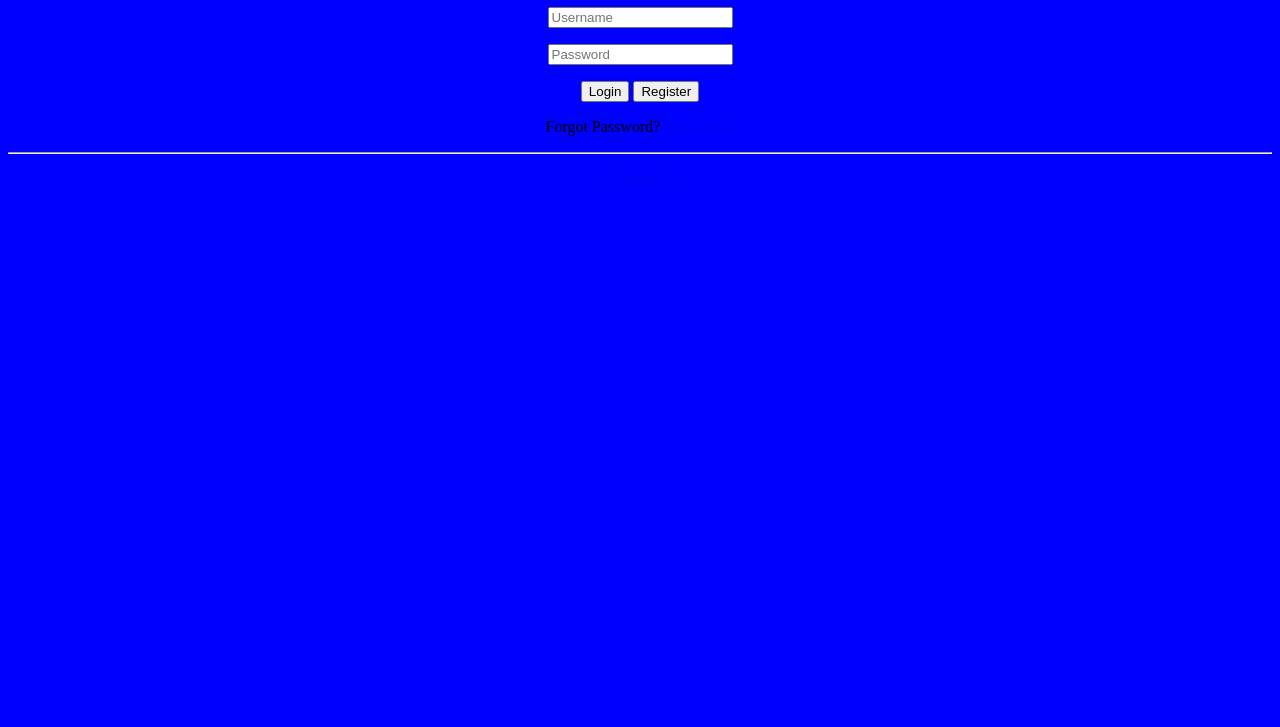
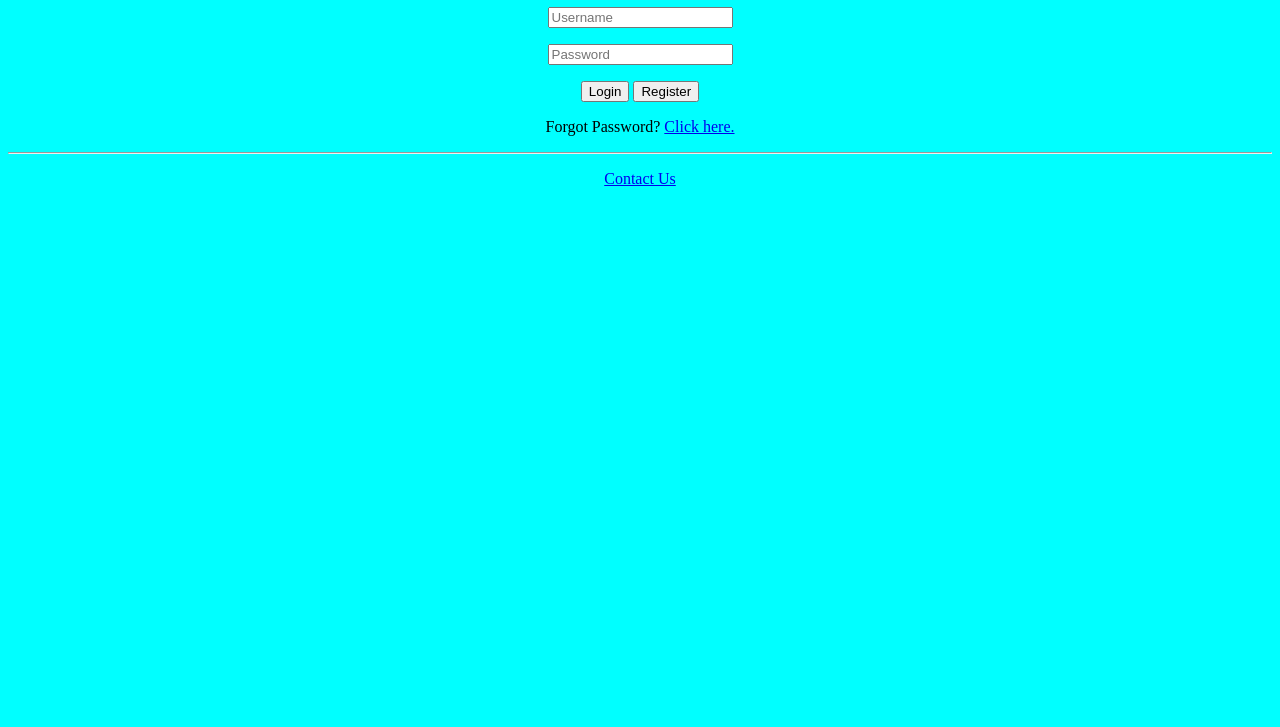
Before and after one commit to JethroAniz/ITPC_3_PRELIMS_EXAMMM, a plain HTML site: page index.html in a window 1280 px wide. Shown: the part 73-800 px from the top of the page. Drawn offline with Linux system fonts and the light colour scheme.

Commit message:
third commit

```diff
--- a/index.html
+++ b/index.html
@@ -4,7 +4,7 @@
     <title>Homepage</title>
 </head>
 
-<body style="background-color:blue;">
+<body style="background-color:rgb(0, 255, 255);">
     <div style="text-align: center;">
         <h1 style="color: white;">Welcome to my Website.</h1>
         <div style="margin-top: 1rem;">
```
